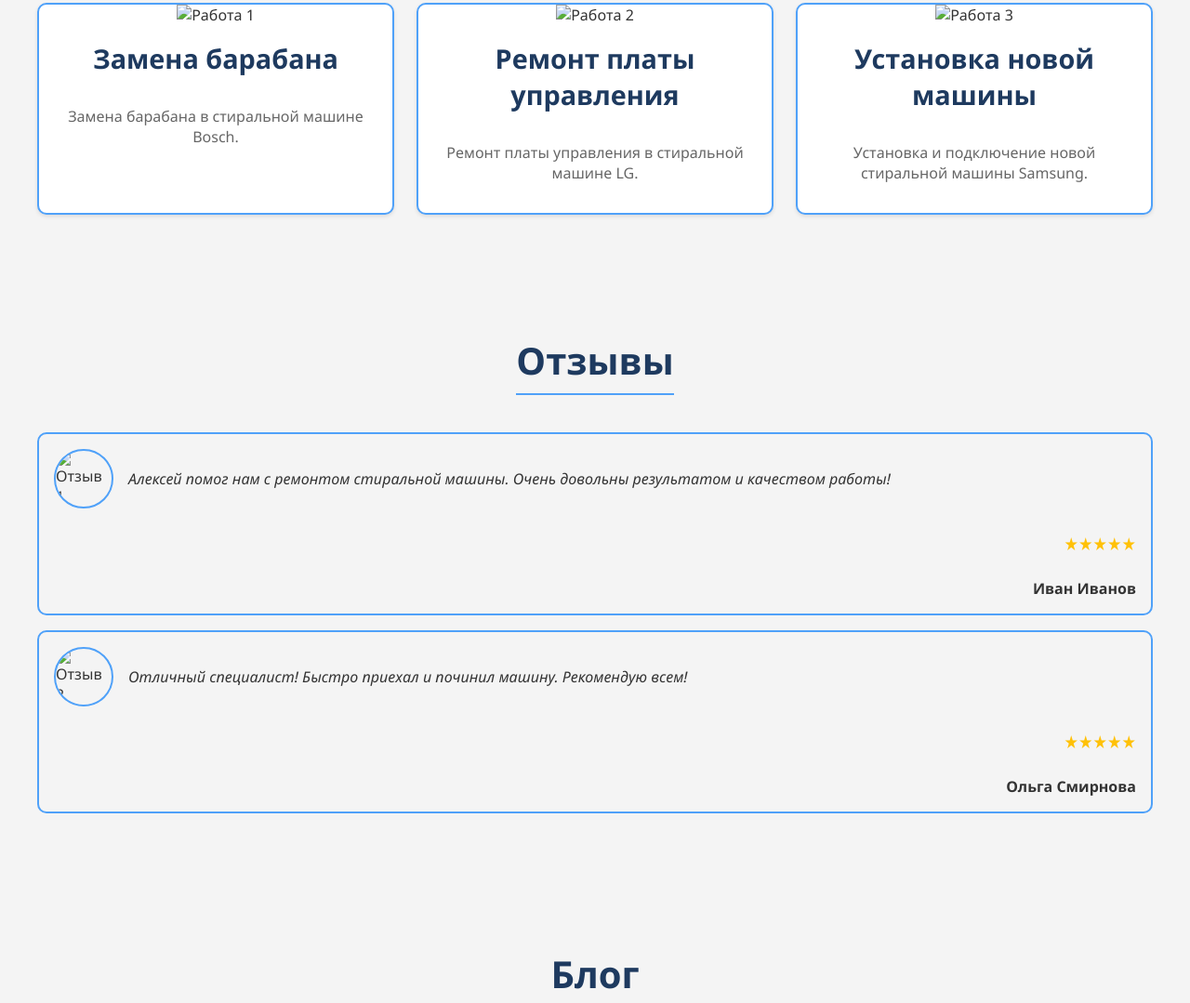
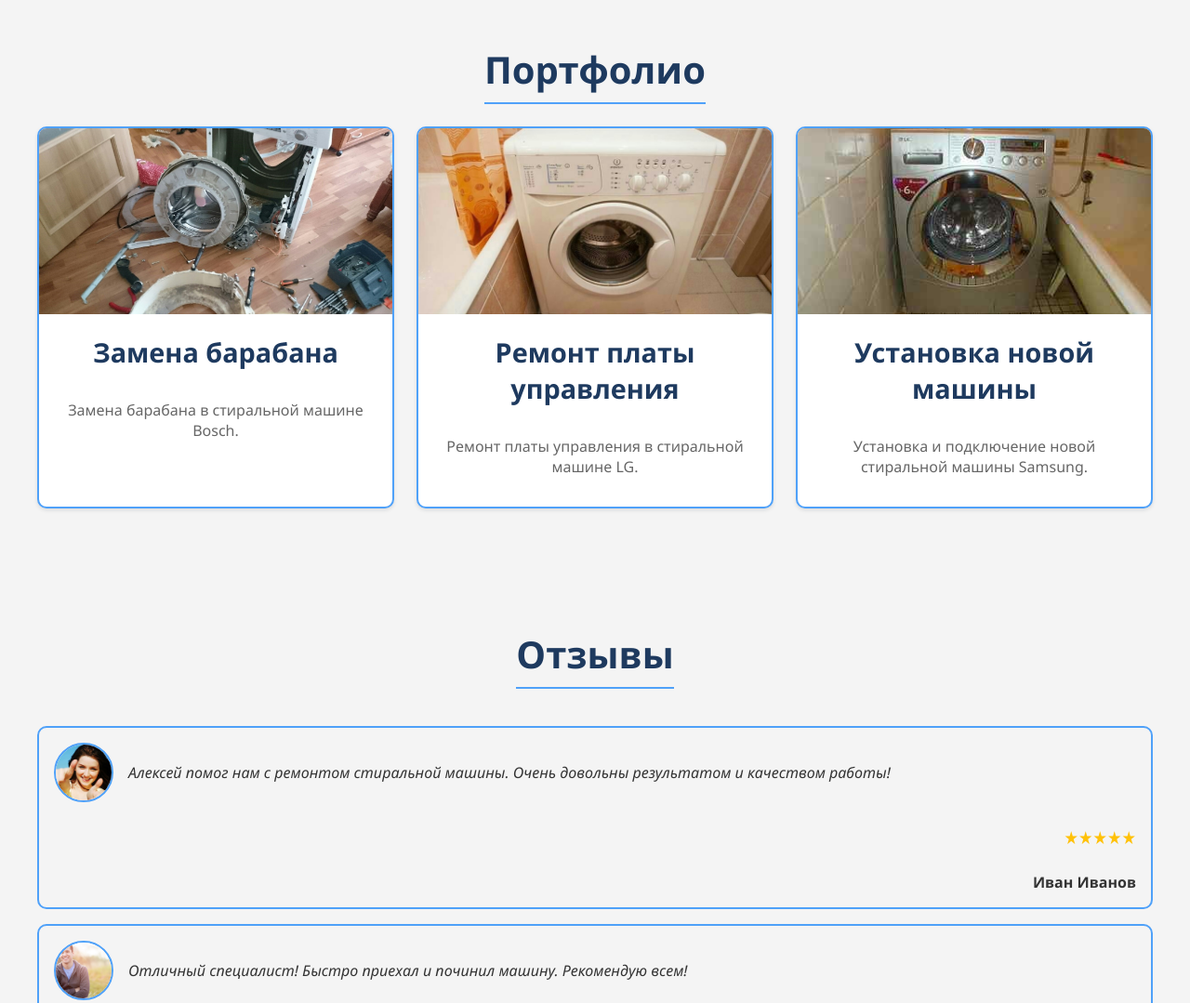
Before and after one commit to DsSmoke/lukach2013, a plain HTML site: page index.html in a window 1280 px wide. Shown: the part 1279-2358 px from the top of the page at 93% size. Drawn offline with Linux system fonts and the light colour scheme.

Commit message:
Update index.html

```diff
--- a/index.html
+++ b/index.html
@@ -3,7 +3,7 @@
 <head>
     <meta charset="UTF-8">
     <meta name="viewport" content="width=device-width, initial-scale=1.0">
-    <title>Алексей Лукач1 - Мастер по ремонту стиральных машин</title>
+    <title>Алексей Лукач - Мастер по ремонту стиральных машин</title>
     <style>
         body {
             font-family: 'Segoe UI', Tahoma, Geneva, Verdana, sans-serif;
@@ -324,7 +324,7 @@
     </nav>
     <div class="container">
         <section id="about" class="about">
-            <img src="img/alex.jpg" alt="Алексей Лукач">
+            <img src="img/photo.jpg" alt="Алексей Лукач">
             <h1>Обо мне</h1>
             <p>Привет! Меня зовут Алексей Лукач, и я профессиональный мастер по ремонту стиральных машин с более чем 10-летним опытом. Я помогаю своим клиентам быстро и качественно решать проблемы с техникой.</p>
         </section>
@@ -349,17 +349,17 @@
             <h2>Портфолио</h2>
             <div class="portfolio-grid">
                 <div class="portfolio-item">
-                    <img src="img/portfolio1.jpg" alt="Работа 1">
+                    <img src="img/project1.jpg" alt="Работа 1">
                     <h3>Замена барабана</h3>
                     <p>Замена барабана в стиральной машине Bosch.</p>
                 </div>
                 <div class="portfolio-item">
-                    <img src="img/portfolio2.jpg" alt="Работа 2">
+                    <img src="img/project2.jpg" alt="Работа 2">
                     <h3>Ремонт платы управления</h3>
                     <p>Ремонт платы управления в стиральной машине LG.</p>
                 </div>
                 <div class="portfolio-item">
-                    <img src="img/portfolio3.jpg" alt="Работа 3">
+                    <img src="img/project3.jpg" alt="Работа 3">
                     <h3>Установка новой машины</h3>
                     <p>Установка и подключение новой стиральной машины Samsung.</p>
                 </div>
@@ -368,7 +368,7 @@
         <section id="testimonials" class="testimonials">
             <h2>Отзывы</h2>
             <div class="testimonial">
-                <img src="img/testimonial1.jpg" alt="Отзыв 1">
+                <img src="img/customer1.jpg" alt="Отзыв 1">
                 <p>Алексей помог нам с ремонтом стиральной машины. Очень довольны результатом и качеством работы!</p>
                 <div class="rating">
                     <span>★★★★★</span>
@@ -376,7 +376,7 @@
                 <span>Иван Иванов</span>
             </div>
             <div class="testimonial">
-                <img src="img/testimonial2.jpg" alt="Отзыв 2">
+                <img src="img/customer2.jpg" alt="Отзыв 2">
                 <p>Отличный специалист! Быстро приехал и починил машину. Рекомендую всем!</p>
                 <div class="rating">
                     <span>★★★★★</span>
```
